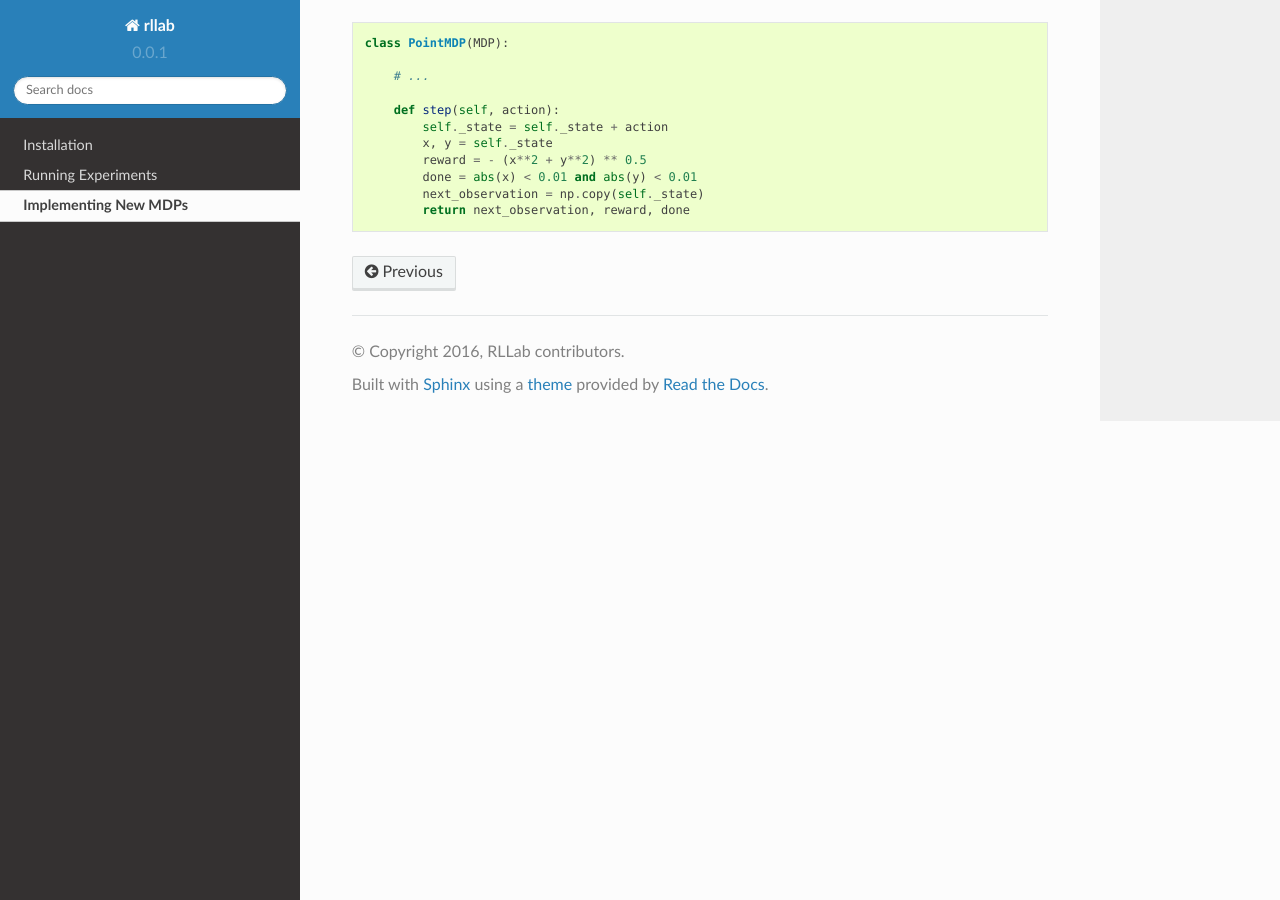
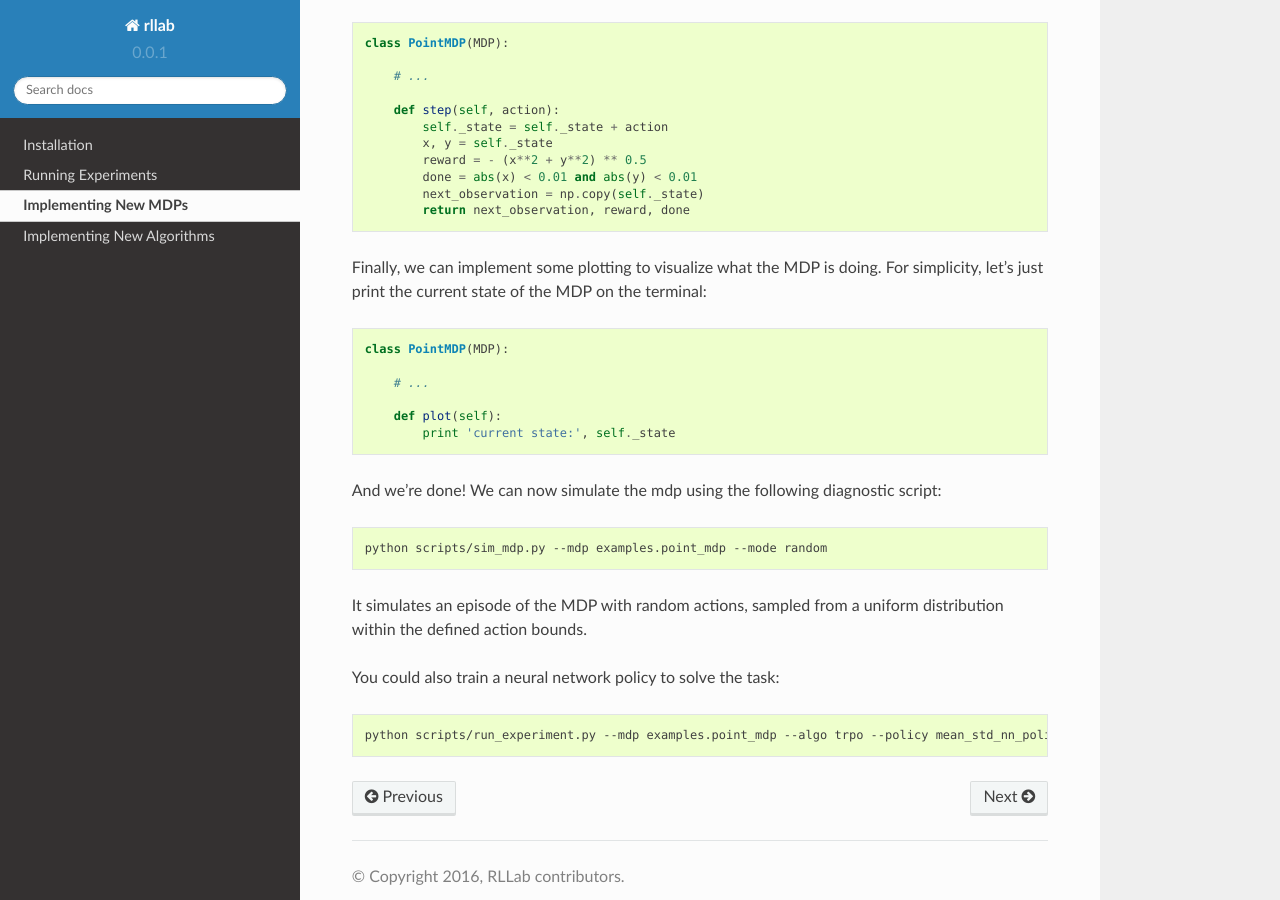
Before and after one commit to ICML-anon/rllab, a Sphinx documentation site: the page built from docs/user/implement_mdp.rst, in a window 1280 px wide and 900 px high, scrolled down 2586 px. Built offline with Sphinx 7.4.7 and the Read the Docs theme 2.0.0, drawn with Linux system fonts in a browser that asks for light colours; some of the changed text lies outside the part shown.

Commit message:
some preliminaries for the algorithm section

```diff
--- a/docs/index.rst
+++ b/docs/index.rst
@@ -21,6 +21,7 @@ The RLLab user guide explains how to install RLLab, how to run experiments, and
    user/installation
    user/experiments
    user/implement_mdp
+   user/implement_algo
 
 
 
--- a/docs/user/implement_mdp.rst
+++ b/docs/user/implement_mdp.rst
@@ -49,7 +49,7 @@ to move to the origin by defining its reward as the negative distance to the
 origin: :math:`r(x, y) = - \sqrt{x^2 + y^2}`.
 
 We start by creating a new file for the MDP. We assume that it is placed under
-:code:`rllab/mdp/point_mdp.py`. First, let's declare a class inheriting from
+:code:`examples/point_mdp.py`. First, let's declare a class inheriting from
 the base MDP:
 
 .. code-block:: py
@@ -154,3 +154,31 @@ that the episode is terminated.
             done = abs(x) < 0.01 and abs(y) < 0.01
             next_observation = np.copy(self._state)
             return next_observation, reward, done
+
+Finally, we can implement some plotting to visualize what the MDP is doing. For
+simplicity, let's just print the current state of the MDP on the terminal:
+
+.. code-block:: py
+
+    class PointMDP(MDP):
+
+        # ...
+
+        def plot(self):
+            print 'current state:', self._state
+
+And we're done! We can now simulate the mdp using the following diagnostic
+script:
+
+.. code-block:: bash
+
+    python scripts/sim_mdp.py --mdp examples.point_mdp --mode random
+
+It simulates an episode of the MDP with random actions, sampled from a uniform
+distribution within the defined action bounds.
+
+You could also train a neural network policy to solve the task:
+
+.. code-block:: bash
+
+    python scripts/run_experiment.py --mdp examples.point_mdp --algo trpo --policy mean_std_nn_policy --baseline linear_feature_baseline
```
Also changed, not shown: docs/user/implement_algo.rst (added, +76 -0 lines).
